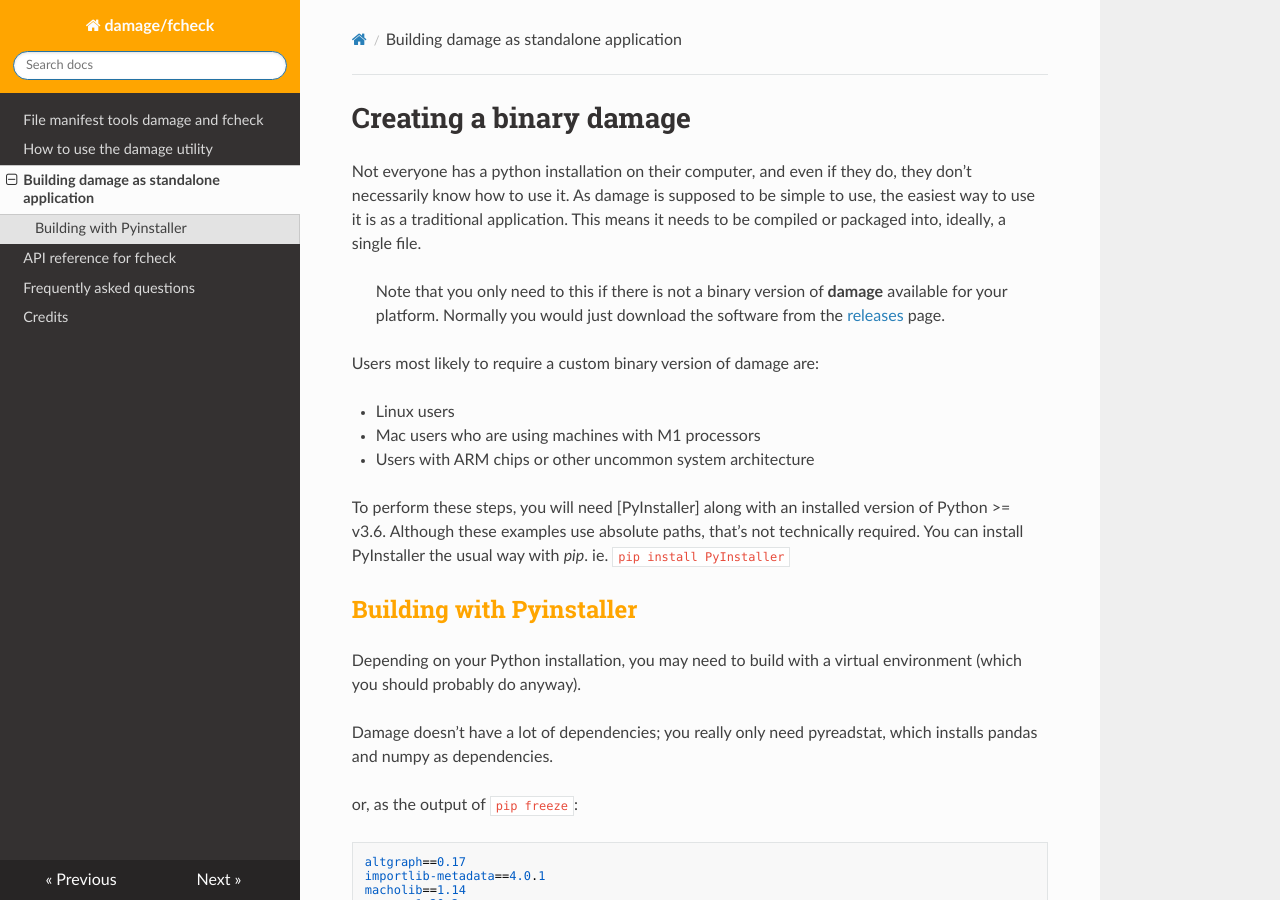
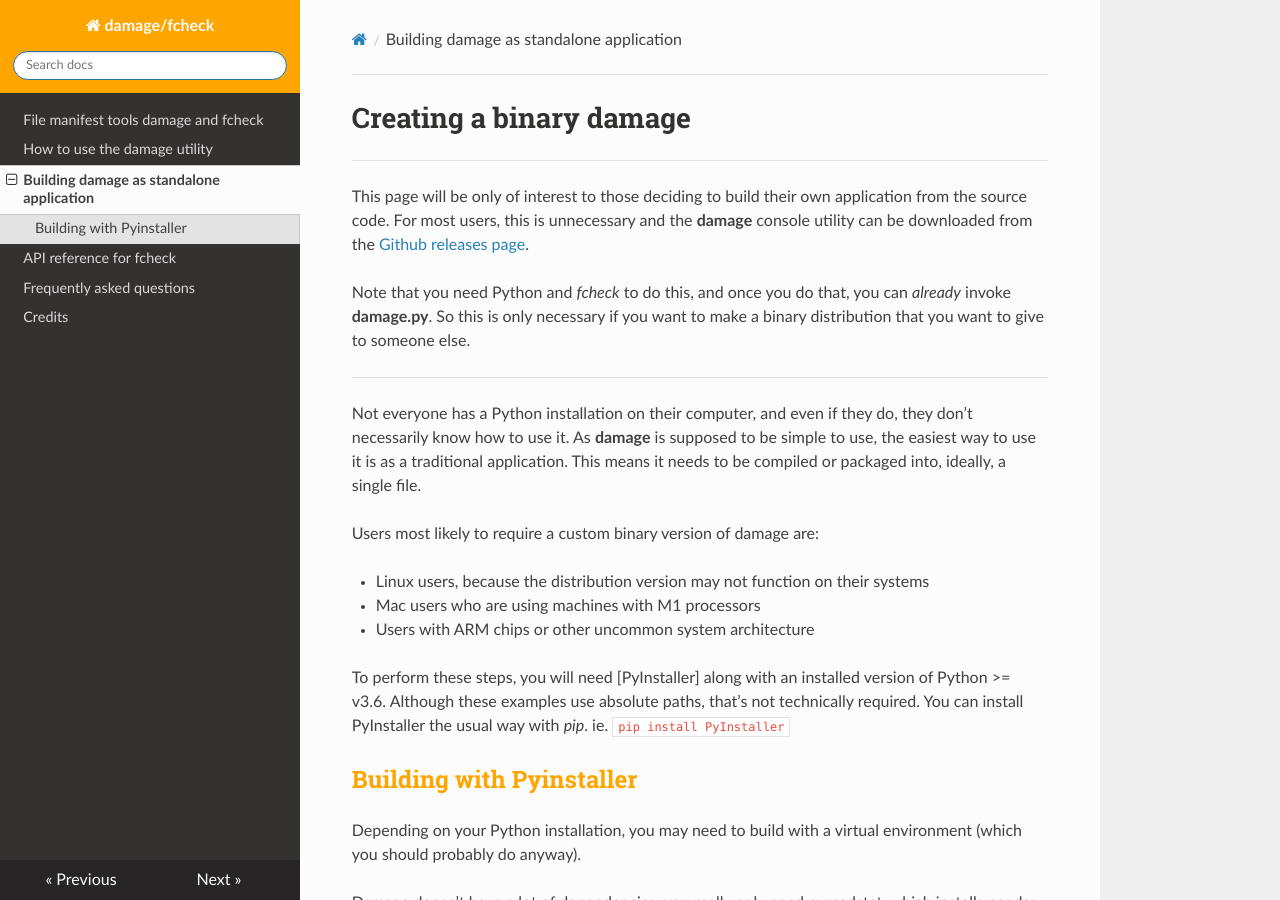
Before and after one commit to ubc-library-rc/damage, an MkDocs documentation site: the page built from docs/building_damage_binary.md, in a window 1280 px wide and 900 px high. Built offline with MkDocs 1.6.1, drawn with Linux system fonts in a browser that asks for light colours; nearby versions of some CDN libraries.

```diff
--- a/docs/building_damage_binary.md
+++ b/docs/building_damage_binary.md
@@ -1,12 +1,18 @@
 # Creating a binary damage
 
-Not everyone has a python installation on their computer, and even if they do, they don't necessarily know how to use it. As damage is supposed to be simple to use, the easiest way to use it is as a traditional application. This means it needs to be compiled or packaged into, ideally, a single file.
+---
 
-> Note that you only need to this if there is not a binary version of **damage** available for your platform. Normally you would just download the software from the [releases](https://github.com/ubc-library-rc/fcheck/releases) page.
+This page will be only of interest to those deciding to build their own application from the source code. For most users, this is unnecessary and the **damage** console utility can be downloaded from the [Github releases page](https://github.com/ubc-library-rc/fcheck/releases).
+
+Note that you need Python and *fcheck* to do this, and once you do that, you can _already_ invoke **damage.py**. So this is only necessary if you want to make a binary distribution that you want to give to someone else.
+
+---
+
+Not everyone has a Python installation on their computer, and even if they do, they don't necessarily know how to use it. As **damage** is supposed to be simple to use, the easiest way to use it is as a traditional application. This means it needs to be compiled or packaged into, ideally, a single file.
 
 Users most likely to require a custom binary version of damage are:
 
-* Linux users
+* Linux users, because the distribution version may not function on their systems
 * Mac users who are using machines with M1 processors
 * Users with ARM chips or other uncommon system architecture
 
```
Also changed, not shown: docs/building_damage_gui_app.md (+6 -0 lines), docs/faq.md (+8 -0 lines), docs/how_to_use_gui_damage.md (+3 -2 lines), 1 other file.
